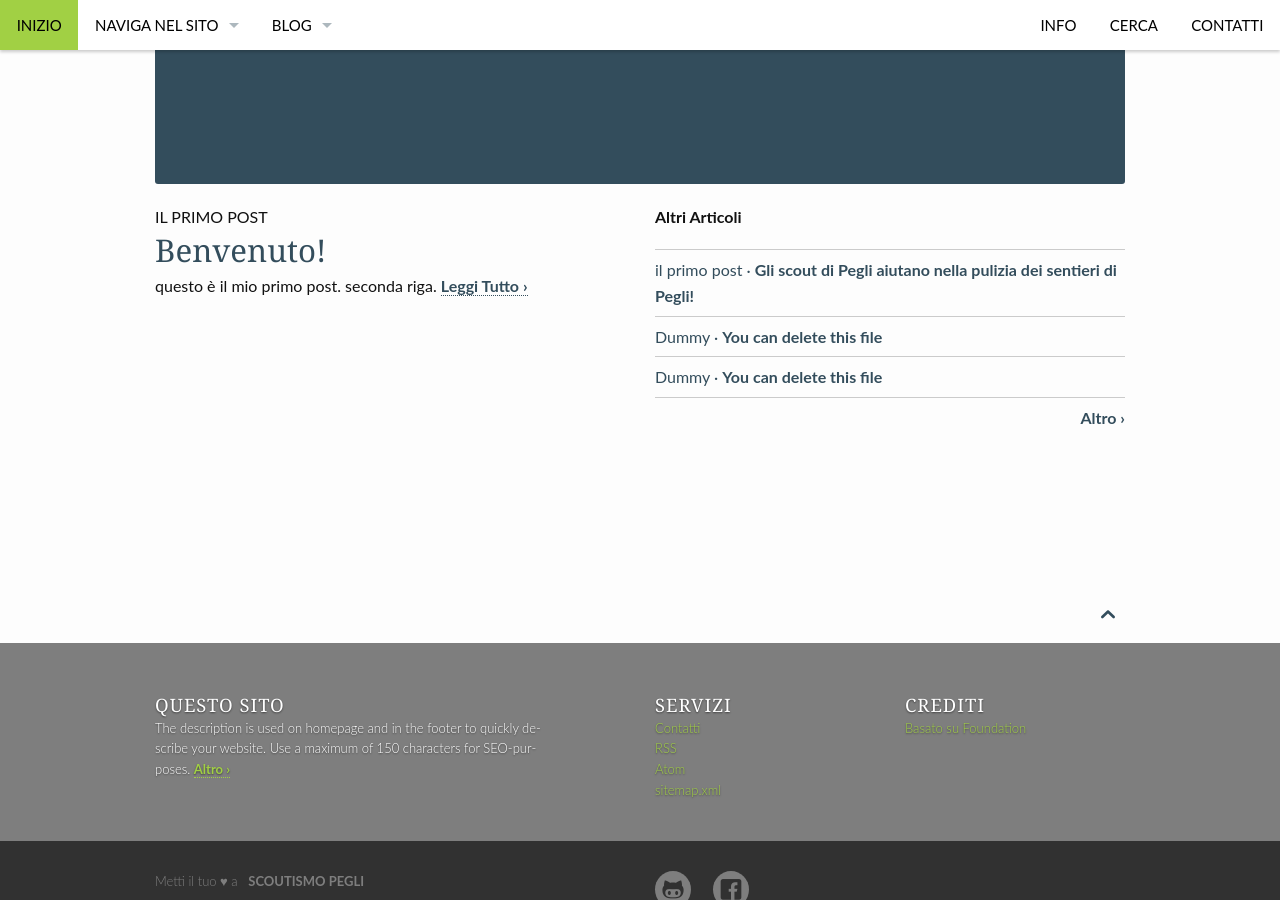
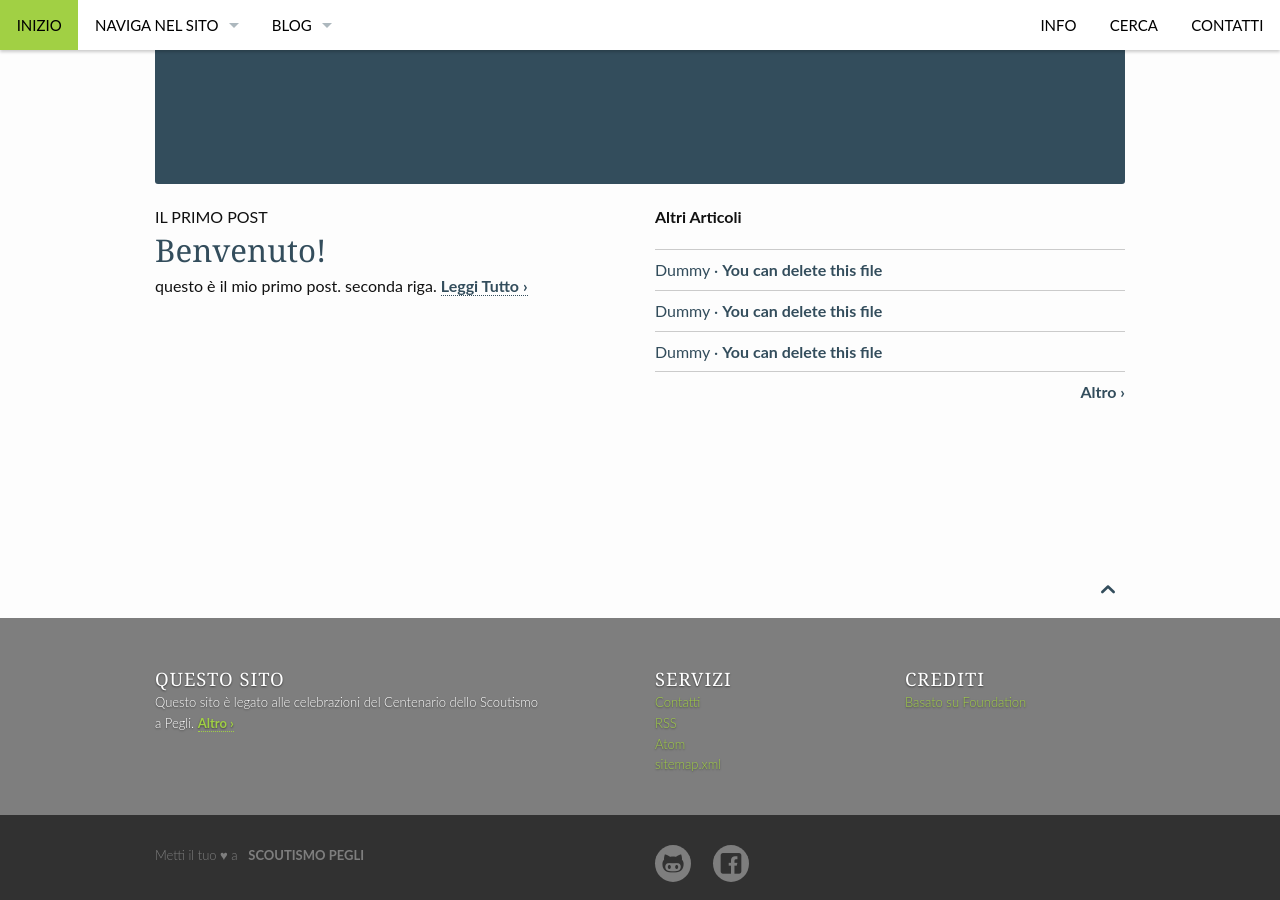
Before and after one commit to scoutpegli/centenario, a Jekyll site: the page built from pages/pages-root-folder/index.md, in a window 1280 px wide and 900 px high, scrolled down 1130 px. Built offline with Jekyll 4.4.1, drawn with Linux system fonts in a browser that asks for light colours.

Commit message:
Ancora aggiustamenti per italiano

```diff
--- a/_config.yml
+++ b/_config.yml
@@ -16,7 +16,7 @@ slogan: "il sito del centenario dello scoutismo a Pegli"
 
 
 # The description is used on homepage and in the footer to quickly describe your website. Use a maximum of 150 characters for SEO-purposes.
-description: "The description is used on homepage and in the footer to quickly describe your website. Use a maximum of 150 characters for SEO-purposes."
+description: "Questo sito è legato alle celebrazioni del Centenario dello Scoutismo a Pegli."
 
 # Main author of the website
 # See > authors.yml
--- a/_posts/2019-04-16-pulizia-sentiero-razzara.md
+++ /dev/null
@@ -1,25 +0,0 @@
----
-layout: page
-#
-# Content
-#
-subheadline: "il primo post"
-title: "Gli scout di Pegli aiutano nella pulizia dei sentieri di Pegli!"
-teaser: "Pulizia dei sentireri."
-categories:
-  - AvvenimentiCentenario
-tags:
-  - centenario eventi territorio anno2019
-#
-# Styling
-#
-image:
-  header: ""
-  thumb: "you-can-delete-me-thumb.png"
-  homepage: "you-can-delete-me-homepage.png"
-  caption: "Caption?"
-  url: "http://phlow.de/"
----
-
-
-vedi http://www.lavocedigenova.it/2019/04/16/leggi-notizia/argomenti/cronaca-5/articolo/pegli-comitati-e-scout-ripuliscono-i-luoghi-del-cuore-di-nonne-e-nipoti.html
```
